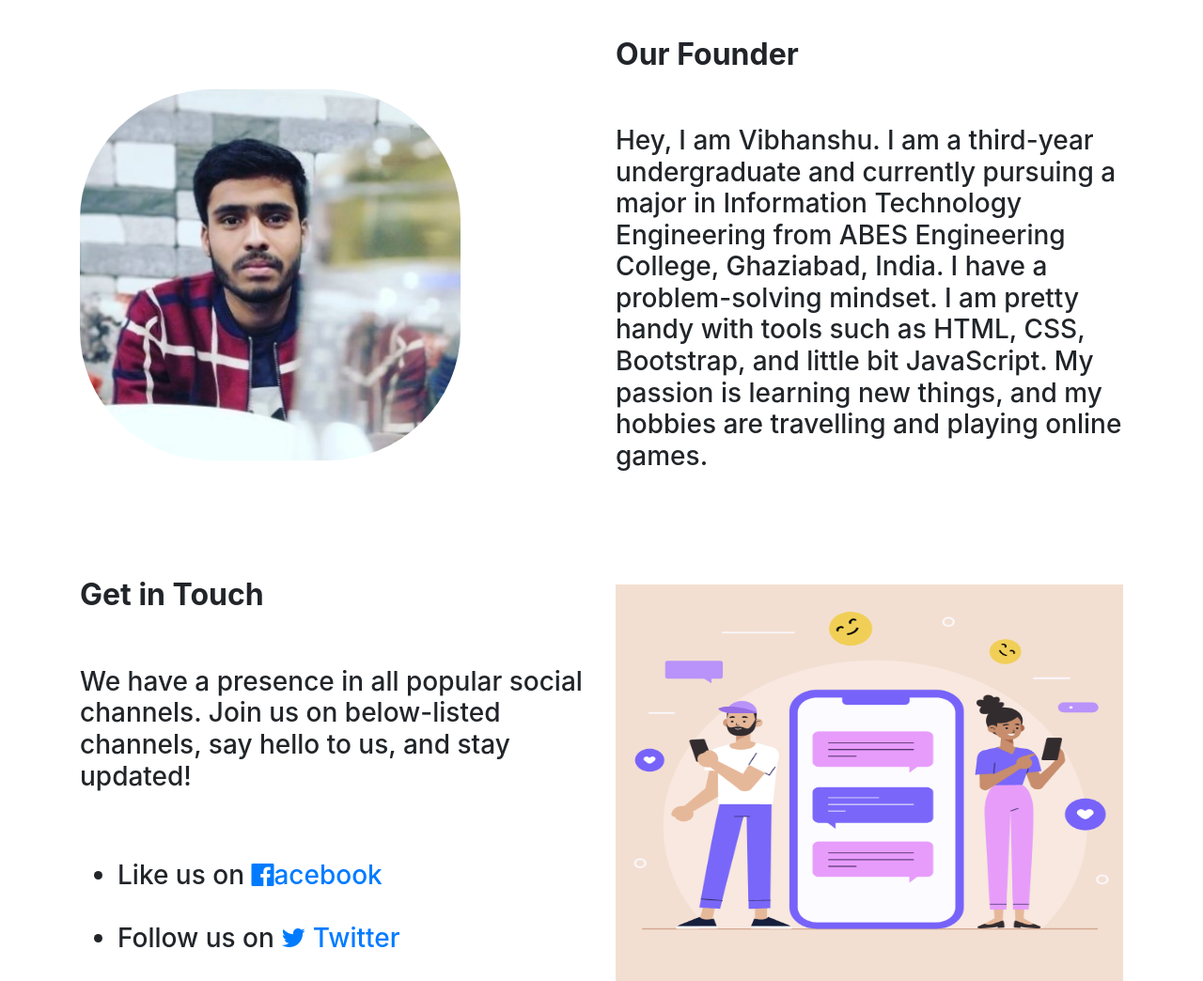
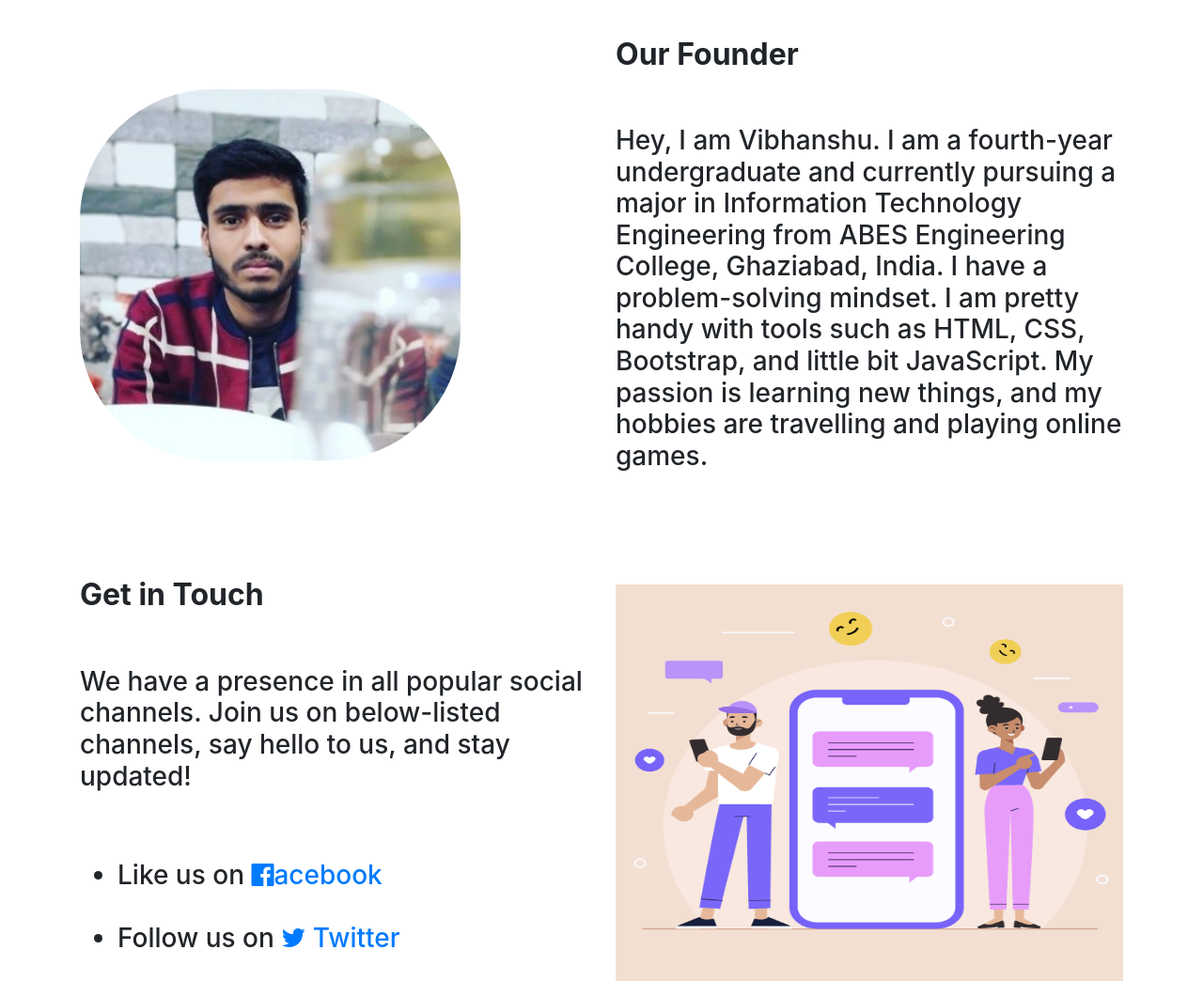
Before and after one commit to vibhj/Virtual-lab-with-database, a PHP site: page /aboutus.php in a window 1280 px wide. Shown: the part 715-1759 px from the top of the page at 94% size. Run offline with PHP 8.4, Linux system fonts and the light colour scheme; the visitor is signed in with stand-in values (Sample User, id 1); some libraries are stand-ins or nearby versions.

Commit message:
Update aboutus.php

```diff
--- a/aboutus.php
+++ b/aboutus.php
@@ -133,7 +133,7 @@ if(isset($_SESSION['email']))
     	</p>
     	<br>
     	<p>
-    		    <h3>Hey, I am Vibhanshu. I am a third-year undergraduate and currently pursuing a major in Information Technology Engineering from ABES Engineering College, Ghaziabad, India. I have a problem-solving mindset. I am pretty handy with tools such as HTML, CSS, Bootstrap, and little bit JavaScript. My passion is learning new things, and my hobbies are travelling and playing online games.</h3><br>
+    		    <h3>Hey, I am Vibhanshu. I am a fourth-year undergraduate and currently pursuing a major in Information Technology Engineering from ABES Engineering College, Ghaziabad, India. I have a problem-solving mindset. I am pretty handy with tools such as HTML, CSS, Bootstrap, and little bit JavaScript. My passion is learning new things, and my hobbies are travelling and playing online games.</h3><br>
     	</p>
 		</div>
 	</div>
```
